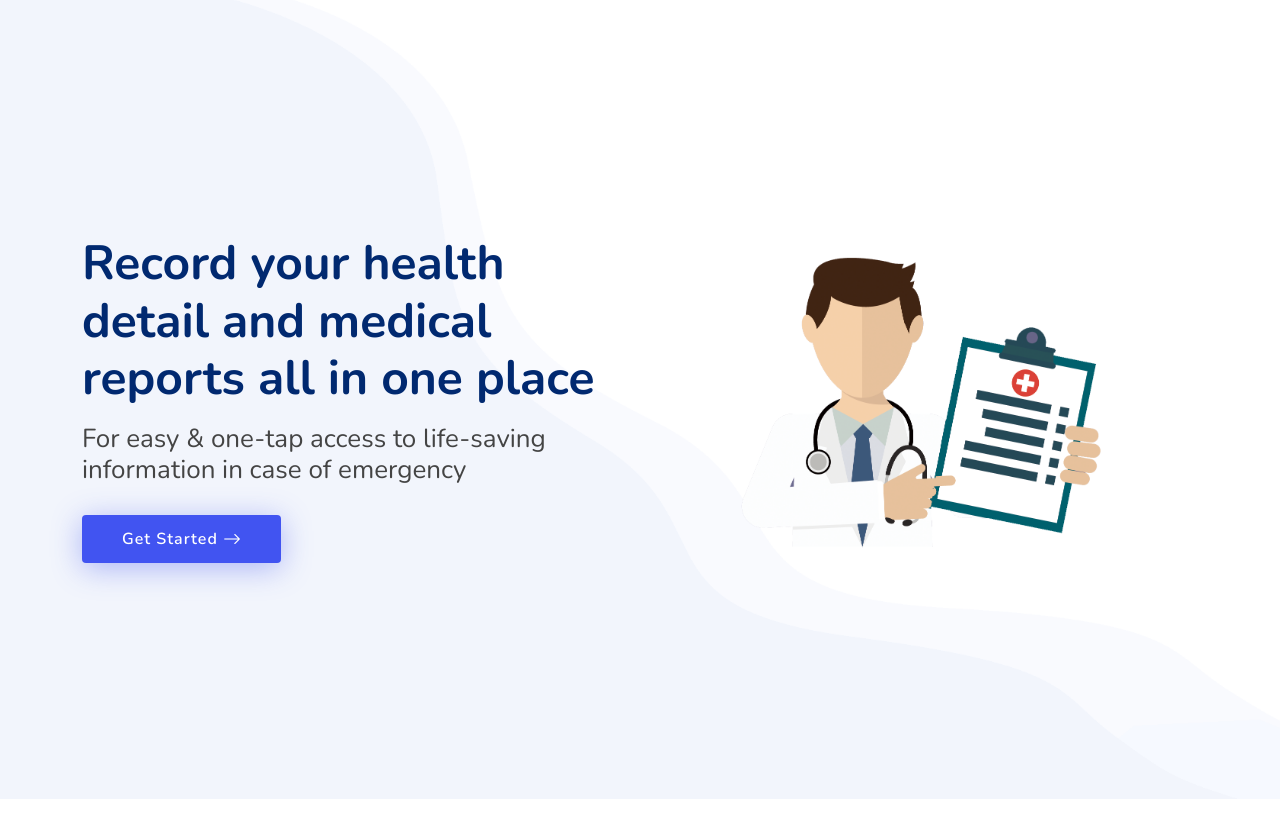
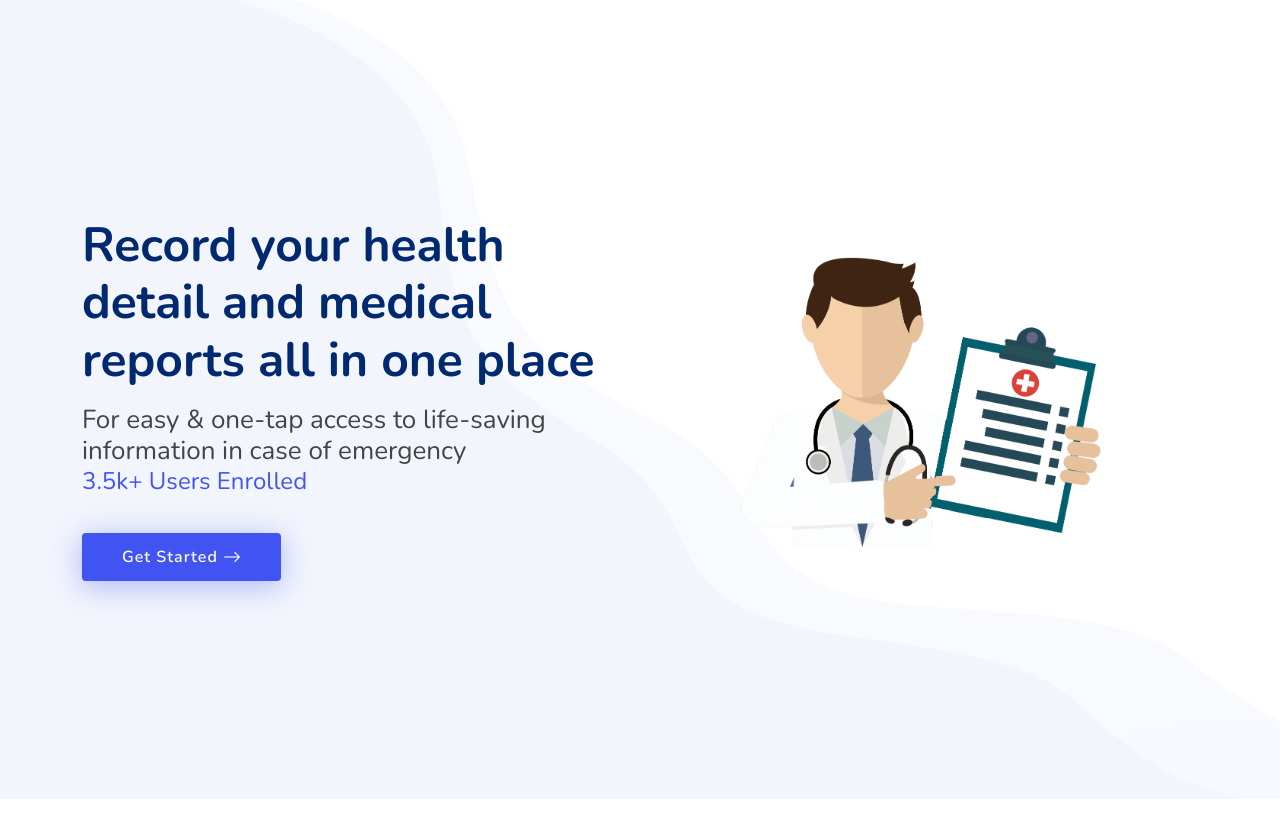
Before and after one commit to GuneetTalwar/meditag-live, a Django app: page / in a window 1280 px wide. Shown: the part 73-912 px from the top of the page. Run offline with Django 3.2, Linux system fonts and the light colour scheme; some libraries are stand-ins or nearby versions.

Commit message:
Update landing.html

```diff
--- a/templates/landing.html
+++ b/templates/landing.html
@@ -18,6 +18,7 @@
         <div class="col-lg-6 d-flex flex-column justify-content-center">
           <h1 data-aos="fade-up">Record your health detail and medical reports all in one place</h1>
           <h2 data-aos="fade-up" data-aos-delay="50">For easy & one-tap access to life-saving information in case of emergency</h2>
+          <h4 style="color:#4154f1">3.5k+ Users Enrolled</h4>
           <div data-aos="fade-up" data-aos-delay="100">
             <div class="text-center text-lg-start">
               <a href="{% url 'basic_qr:register' %}" class="btn-get-started scrollto d-inline-flex align-items-center justify-content-center align-self-center">
```
